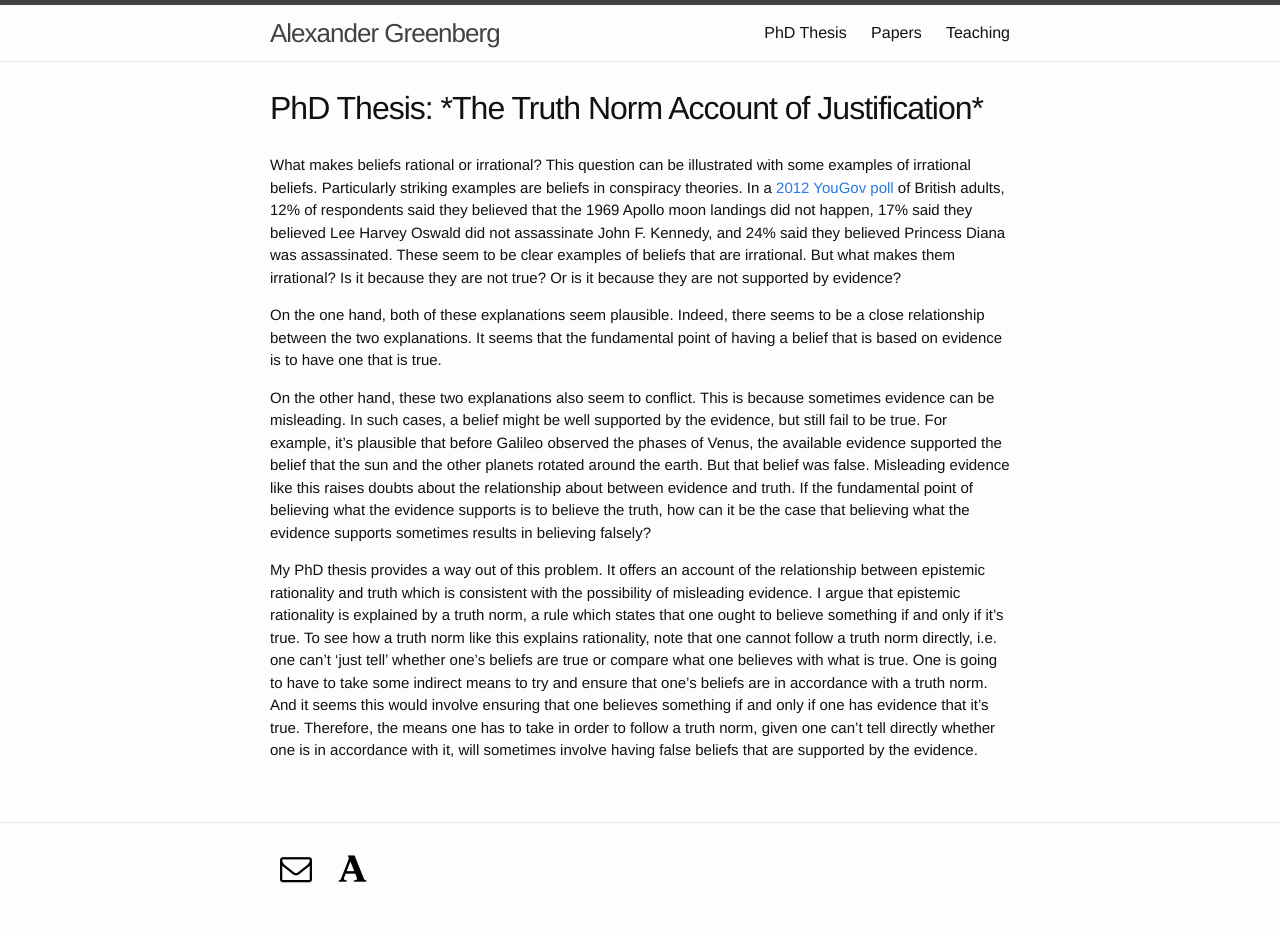
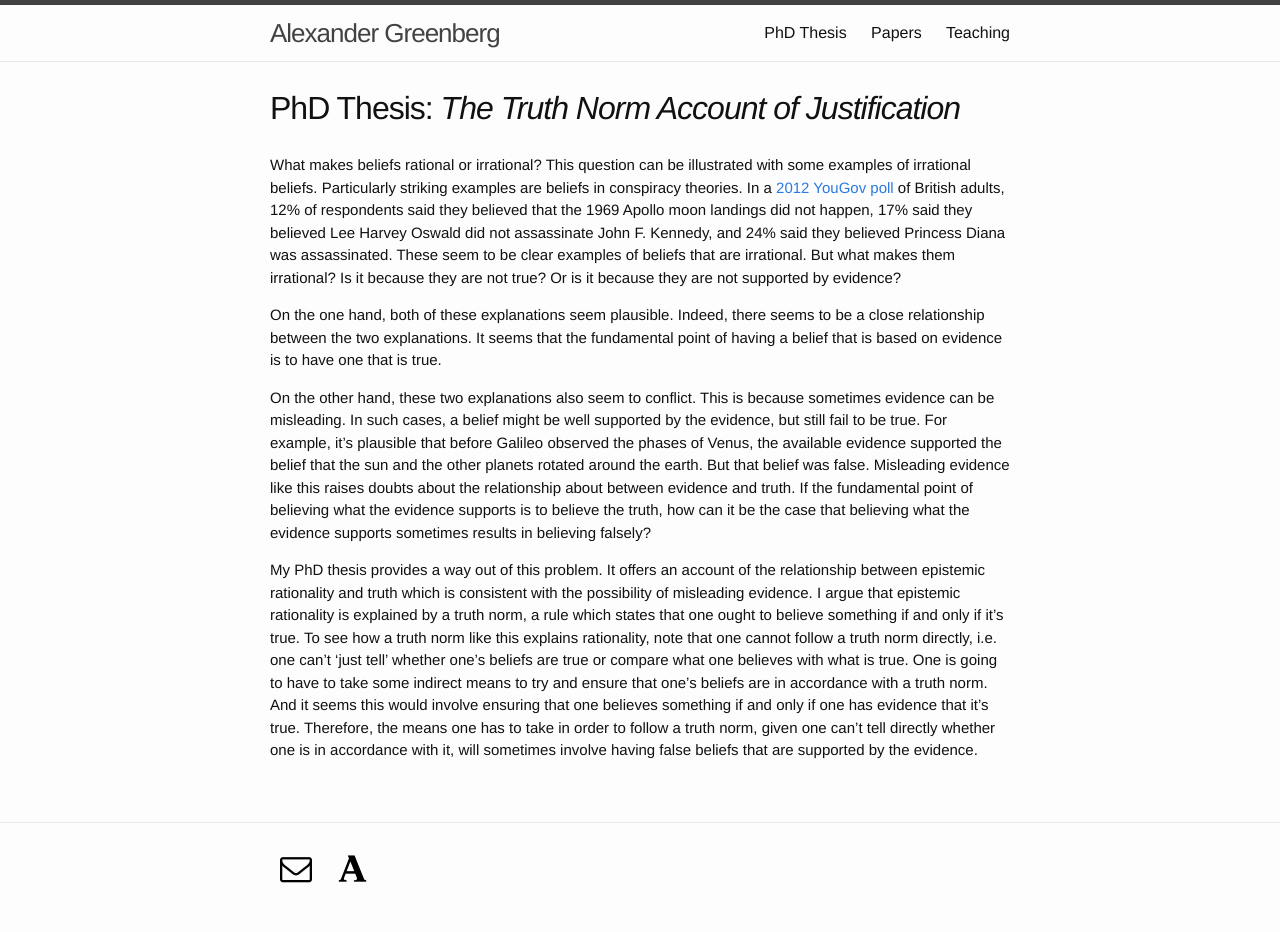
Before and after one commit to alexandergreenberg/alexandergreenberg.github.io, a Jekyll site: the page built from 01_PhD Thesis.md, in a window 1280 px wide. Built offline with Jekyll 4.4.1, drawn with Linux system fonts in a browser that asks for light colours; some web fonts are replaced.

Commit message:
Update page.html

```diff
--- a/_layouts/page.html
+++ b/_layouts/page.html
@@ -4,7 +4,7 @@
 <article class="post">
 
   <header class="post-header">
-    <h1 class="post-title">{% if page.title == "Papers" %}Published Papers{% else %}{{ page.title }}{% if page.title == "Teaching" %} Materials{% endif %}{% if page.title == "PhD Thesis" %}: *The Truth Norm Account of Justification*{% endif %}{% endif %}</h1>
+    <h1 class="post-title">{% if page.title == "Papers" %}Published Papers{% else %}{{ page.title }}{% if page.title == "Teaching" %} Materials{% endif %}{% if page.title == "PhD Thesis" %}: <em>The Truth Norm Account of Justification</em>{% endif %}{% endif %}</h1>
   </header>
 
   <div class="post-content">
```
